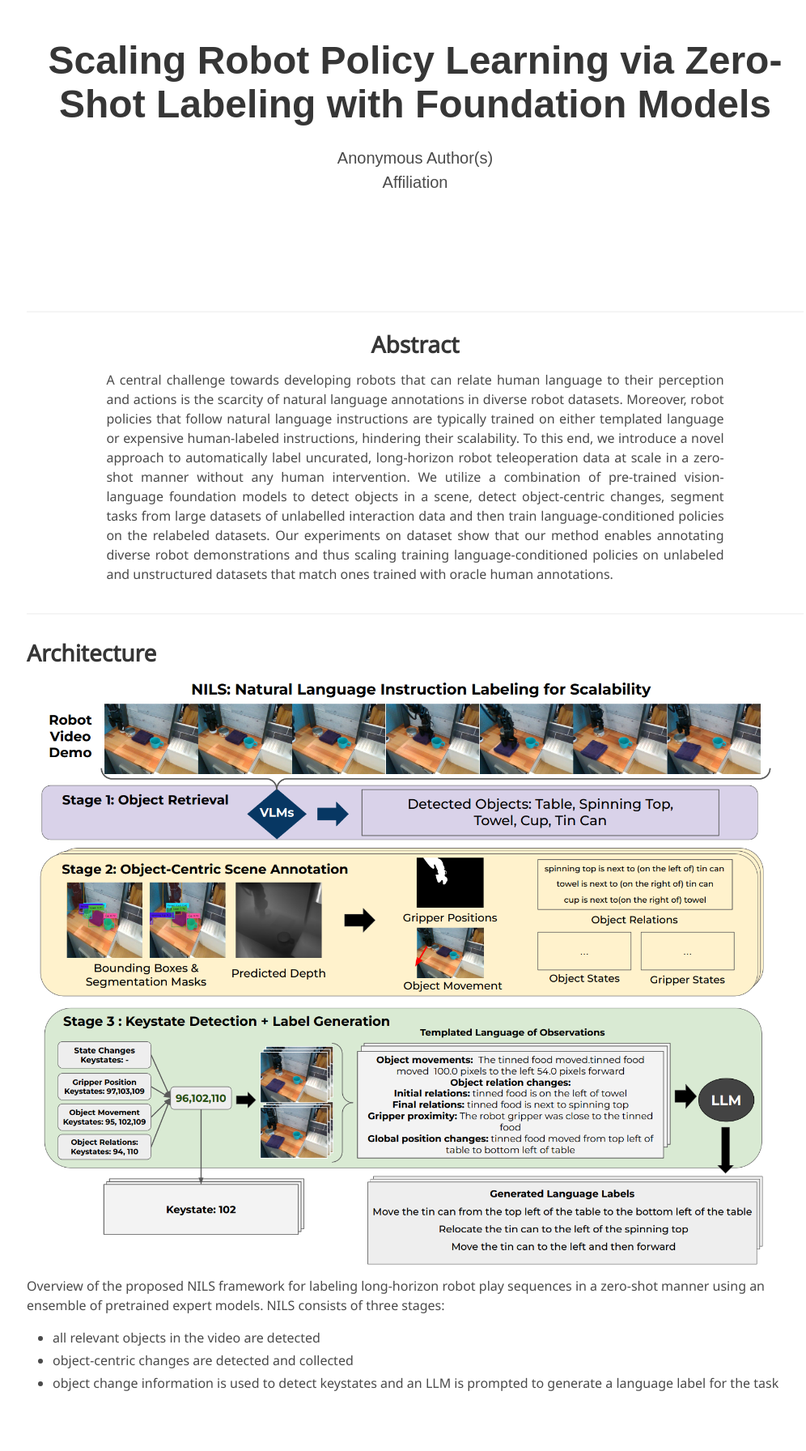
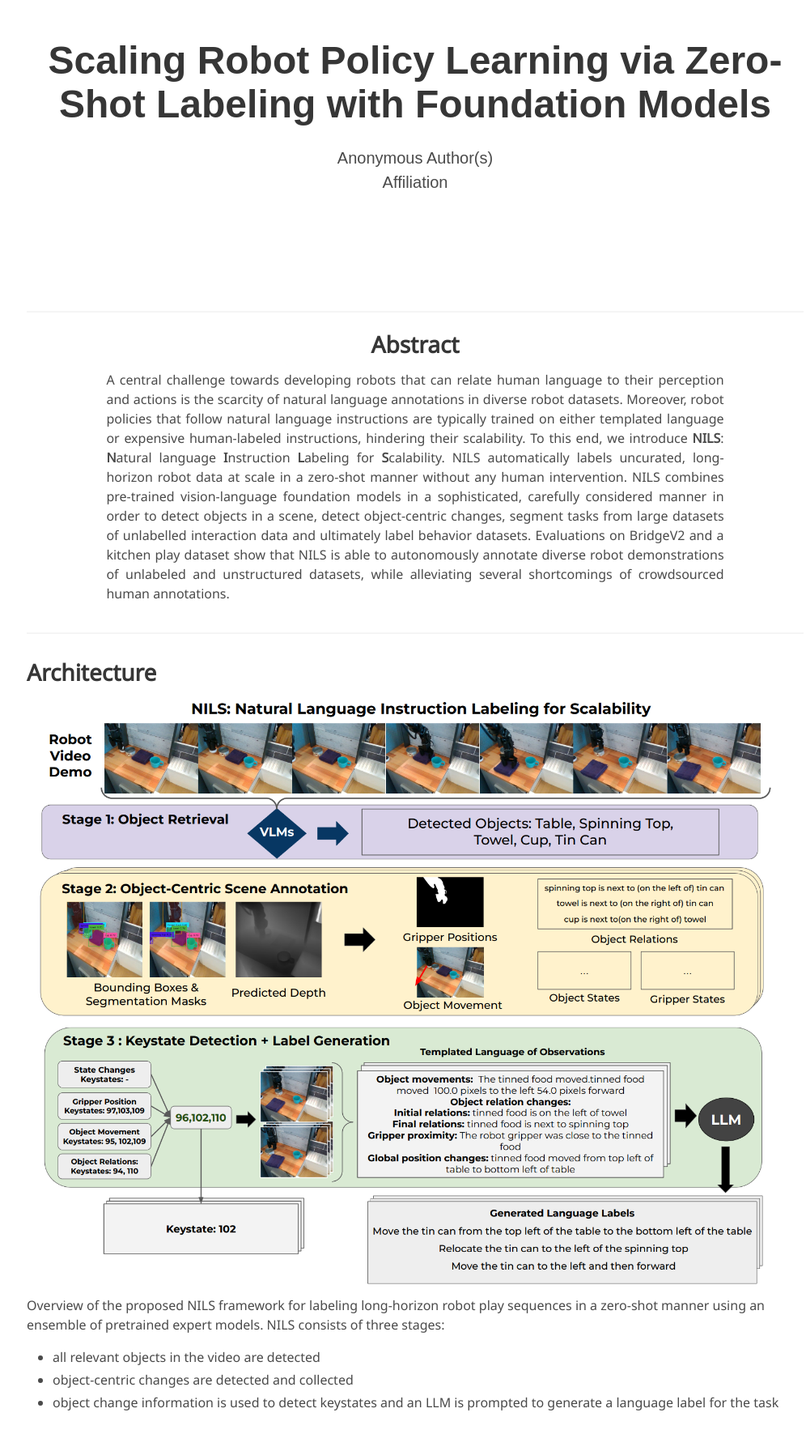
Before and after one commit to robottasklabeling/robottasklabeling.github.io, a Jekyll site: the page built from index.md, in a window 1280 px wide. Shown: the whole page at 81% size, without its empty margins (127-1123 px from the left). Built offline with Jekyll 4.4.1, drawn with Linux system fonts in a browser that asks for light colours; some web fonts are replaced; before the commit the page ends 1768 px from its top, so only the background shows below that.

Commit message:
update abstract

```diff
--- a/index.md
+++ b/index.md
@@ -21,7 +21,7 @@ affiliations: Affiliation
     <div class="column is-four-fifths">
         <h2>Abstract</h2>
         <div class="content has-text-justified">
-A central challenge towards developing robots that can relate human language to their perception and actions is the scarcity of natural language annotations in diverse robot datasets. Moreover, robot policies that follow natural language instructions are typically trained on either templated language or expensive human-labeled instructions, hindering their scalability. To this end, we introduce a novel approach to automatically label uncurated, long-horizon robot teleoperation data at scale in a zero-shot manner without any human intervention. We utilize a combination of pre-trained vision-language foundation models to detect objects in a scene, detect object-centric changes, segment tasks from large datasets of unlabelled interaction data and then train language-conditioned policies on the relabeled datasets. Our experiments on dataset show that our method enables annotating diverse robot demonstrations and thus scaling training language-conditioned policies on unlabeled and unstructured datasets that match ones trained with oracle human annotations.
+A central challenge towards developing robots that can relate human language to their perception and actions is the scarcity of natural language annotations in diverse robot datasets. Moreover, robot policies that follow natural language instructions are typically trained on either templated language or expensive human-labeled instructions, hindering their scalability. To this end, we introduce <b>NILS</b>: <b>N</b>atural language <b>I</b>nstruction <b>L</b>abeling for <b>S</b>calability. NILS automatically labels uncurated, long-horizon robot data at scale in a zero-shot manner without any human intervention. NILS combines pre-trained vision-language foundation models in a sophisticated, carefully considered manner in order to detect objects in a scene, detect object-centric changes, segment tasks from large datasets of unlabelled interaction data and ultimately label behavior datasets. Evaluations on BridgeV2 and a kitchen play dataset show that NILS is able to autonomously annotate diverse robot demonstrations of unlabeled and unstructured datasets, while alleviating several shortcomings of crowdsourced human annotations.
         </div>
     </div>
 </div>
```
